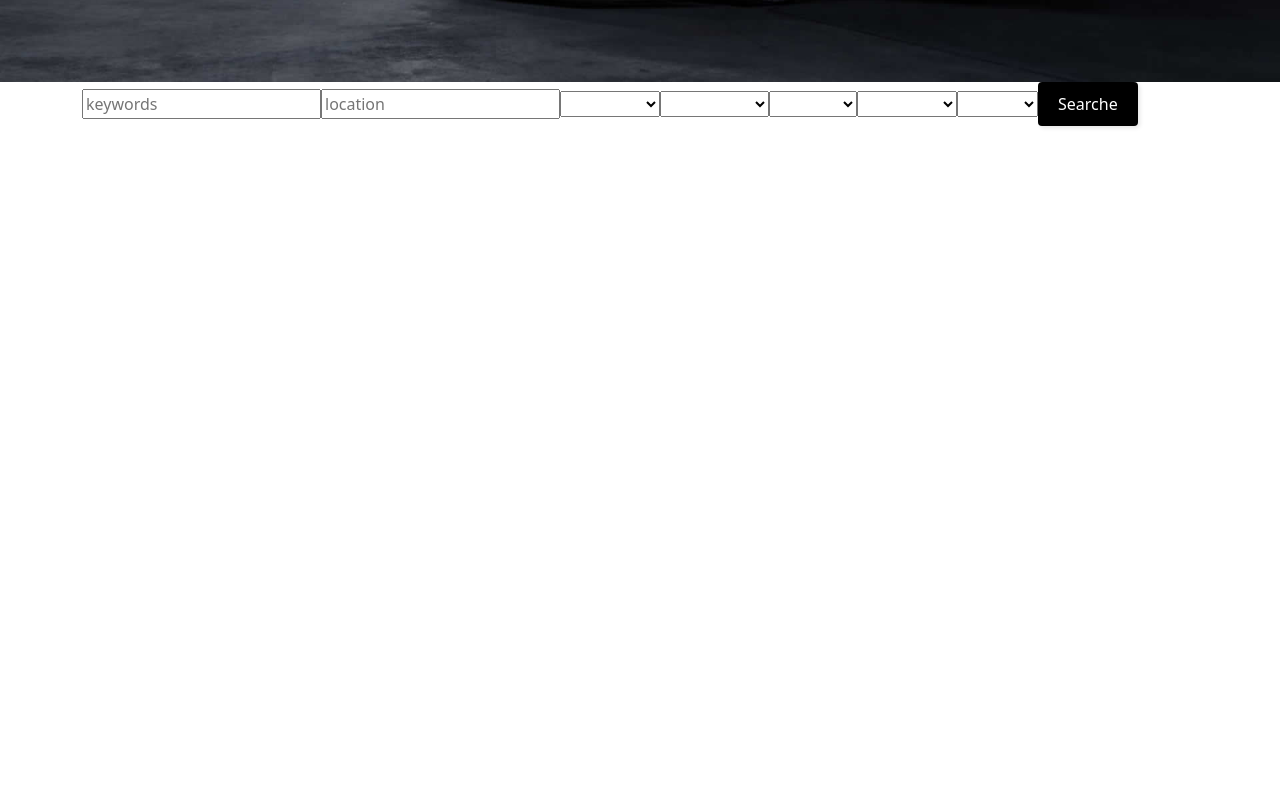
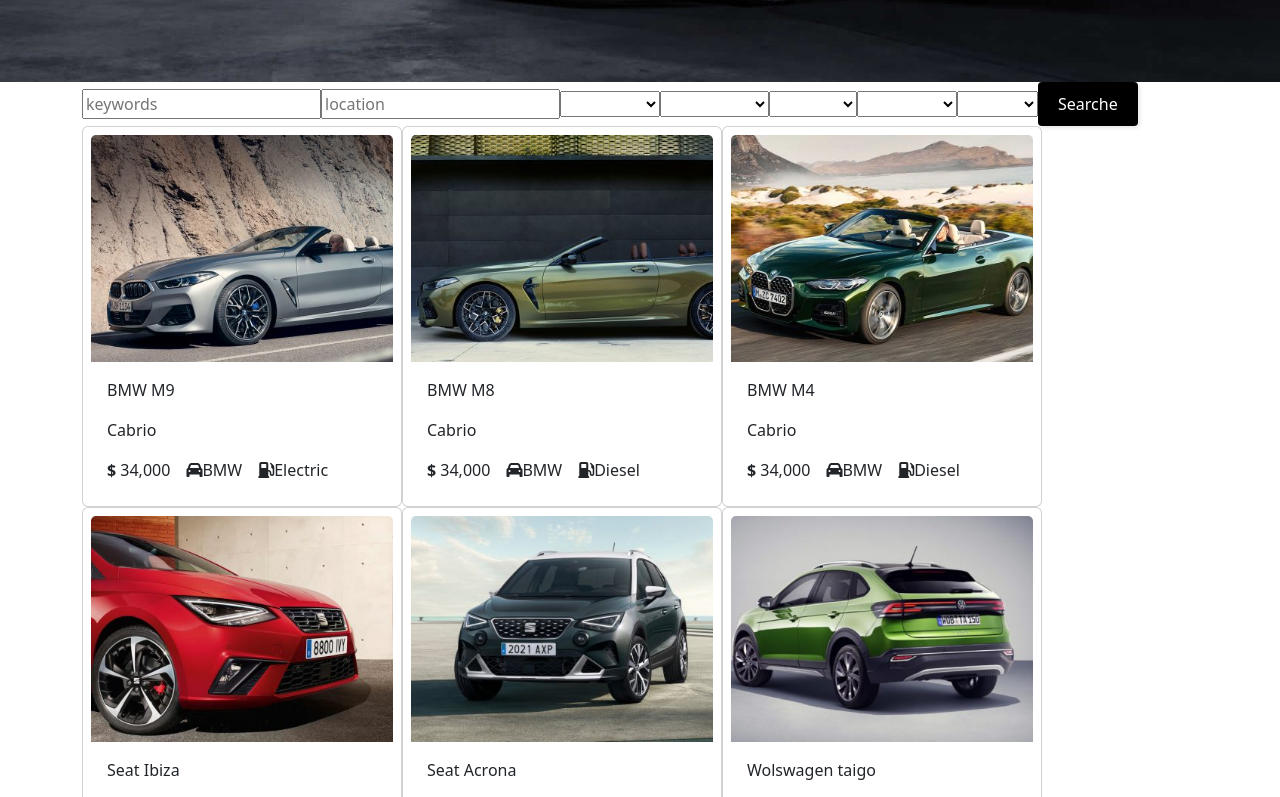
Before and after one commit to Sebastian-ivaniczki/proj-html-vuejs, a Vue app: page / in a window 1280 px wide. Shown: the part 663-1460 px from the top of the page. Before the commit the page ends 800 px from the top, so only its background shows below. Built offline with nearby package versions, Linux system fonts and the light colour scheme; the HTML template or start-up script is replaced by a standard one.

Commit message:
add dinamic vehicle card

```diff
--- a/src/components/AppMain.vue
+++ b/src/components/AppMain.vue
@@ -1,9 +1,16 @@
 <script>
+import { store } from './data/store';
 import Filter from './partials/Filter.vue';
 import Cards from './partials/Cards.vue';
 export default {
   name: 'AppMain',
-  components: { Filter, Cards }
+  components: { Filter, Cards },
+  data() {
+    return {
+      store,
+
+    }
+  }
 }
 
 </script>
--- a/src/components/partials/Cards.vue
+++ b/src/components/partials/Cards.vue
@@ -1,14 +1,44 @@
 <script>
+import { store } from '../data/store';
 export default {
-  name: 'Cards'
-}
+  name: 'Cards',
+  data() {
+    return {
+     store
+    }
+  },
+  methods: {
+    currentImage: function(img) {
+        return new URL(`../../assets/img/${img}.jpg`, import.meta.url).href;
+      }
+  }
+
+  }
 
 </script>
 
 <template>
+  <div class="d-flex flex-wrap">
 
+    <div v-for="vehicle in store.vehicles"  class="card p-2" style="width: 20rem;">
+     <img :src="currentImage(vehicle.image)" class="card-img-top" :alt="vehicle.brand">
+     <div class="card-body">
+       <p class="card-text">{{ vehicle.brand }} {{ vehicle.type }}</p>
+       <p>{{ vehicle.category }}</p>
+       <span><strong>$</strong> {{ vehicle.price }}</span>
+       <span><i class="fa-solid fa-car"></i>{{  vehicle.brand }}</span>
+       <span><i class="fa-solid fa-gas-pump"></i>{{ vehicle.fuel }}</span>
+      </div>
+    </div>
+
+  </div>
 </template>
 
+
+
+
 <style scoped lang="scss">
-
+span{
+  margin-right: 1rem;
+}
 </style>
```
